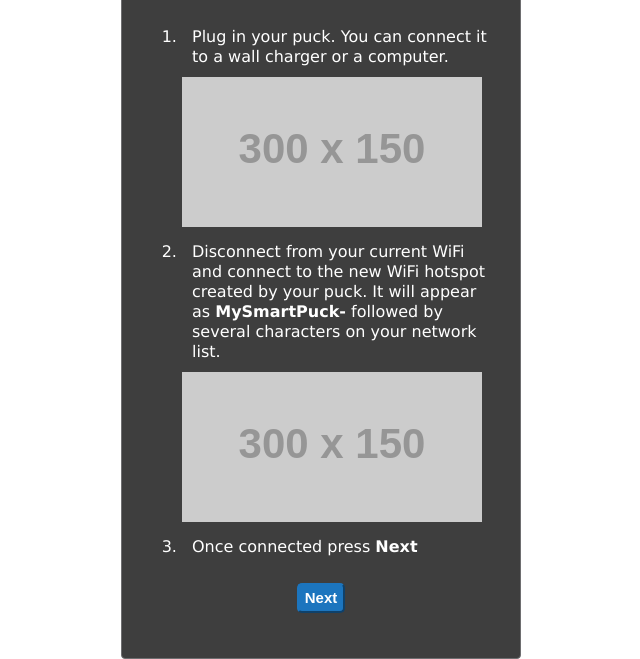
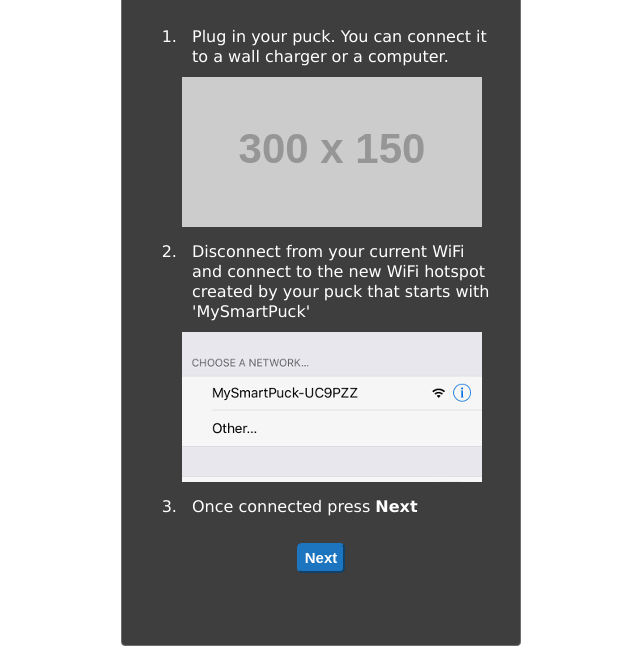
Before and after one commit to sidwarkd/smartpuck_config_ui, a plain HTML site: page index.html in a window 1280 px wide. Shown: the part 154-813 px from the top of the page, without its empty margins (319-959 px from the left). Drawn offline with Linux system fonts and the light colour scheme; placeholder pictures from the web are drawn by us.

Commit message:
Add wifi network example image

```diff
--- a/index.html
+++ b/index.html
@@ -17,8 +17,8 @@
       <ol>
         <li>Plug in your puck. You can connect it to a wall charger or a computer.</li>
         <image src='https://via.placeholder.com/300x150' />
-        <li>Disconnect from your current WiFi and connect to the new WiFi hotspot created by your puck. It will appear as <strong>MySmartPuck-</strong> followed by several characters on your network list.</li>
-        <image src='https://via.placeholder.com/300x150' />
+        <li>Disconnect from your current WiFi and connect to the new WiFi hotspot created by your puck that starts with 'MySmartPuck'</li>
+        <image src='images/wifi-example.png' />
         <li>Once connected press <strong>Next</strong></li>
       </ol>
     <p>
```
Also changed, not shown: images/wifi-example.png (added).
